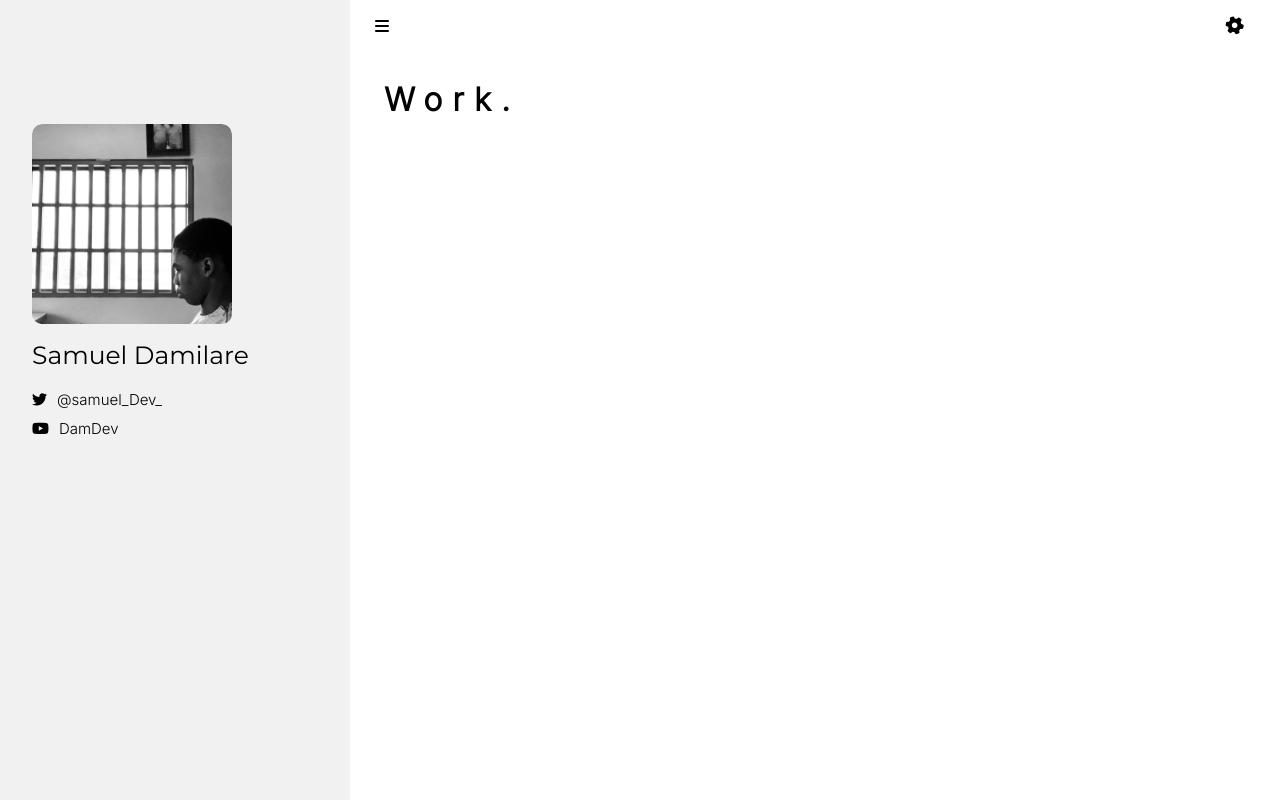
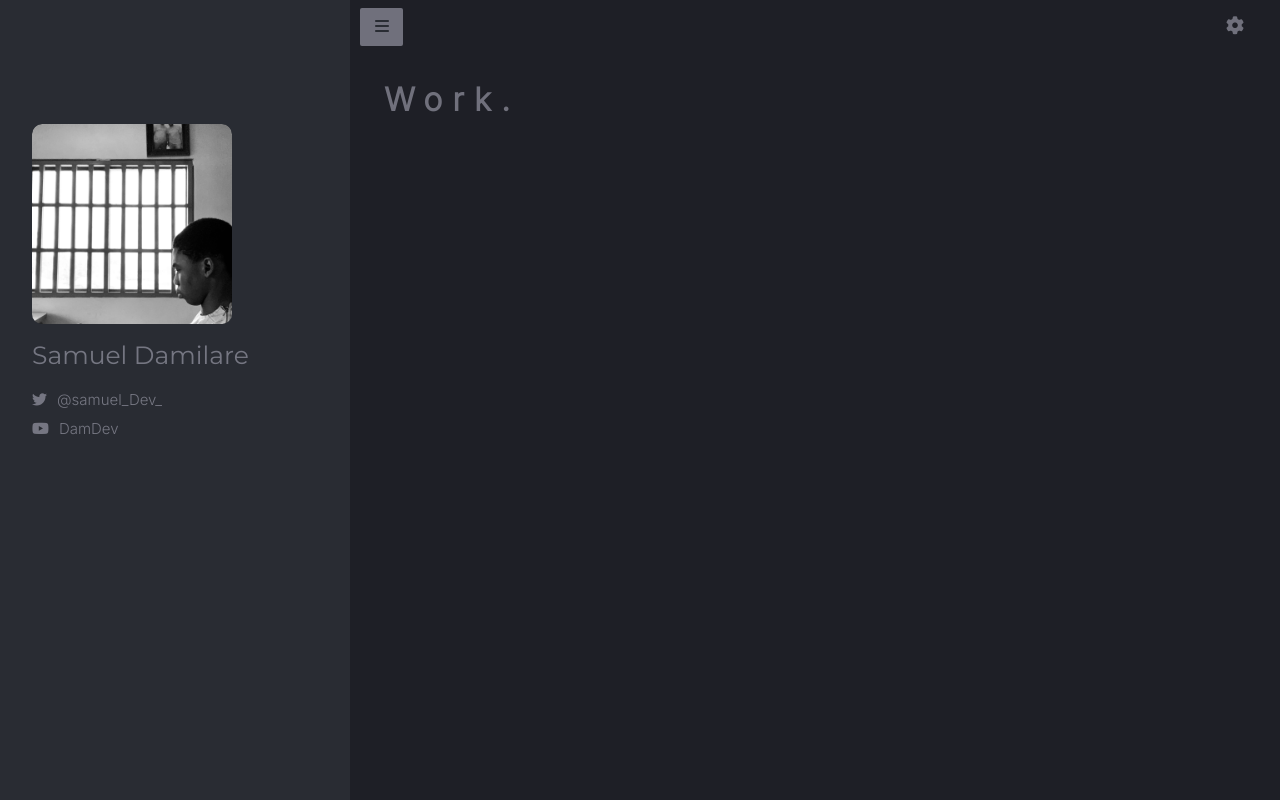
Before and after one commit to DamDev1/personal-protfolio, a plain HTML site: page index.html in a window 1280 px wide. Both pictures are taken after a click on the element 1235 px from the left and 26 px from the top of the page. Drawn offline with Linux system fonts and the light colour scheme; no server answers.

Commit message:
adding and styling

```diff
--- a/index.html
+++ b/index.html
@@ -12,7 +12,7 @@
     <link rel="stylesheet" href="https://cdnjs.cloudflare.com/ajax/libs/font-awesome/6.2.1/css/fontawesome.min.css">
     <title>Samuel Damilare</title>
 </head>
-<body>
+<body class="light">
     <div class="wrapper">
         <aside id="sideBar">
             <div class="sideBar">
--- a/src/main.js
+++ b/src/main.js
@@ -1,9 +1,7 @@
 const openSideBar = document.querySelector(".toggle");
 const sideBar = document.querySelector(".sideBar")
-const main =  document.querySelector("main")
-const theme = document.querySelector(".theme");
-const body = document.querySelector("body");
-const project = document.querySelectorAll(".project")
+const main =  document.querySelector("main");
+const theme = document.querySelector(".theme")
 
 openSideBar.addEventListener("click", () =>{
     sideBar.classList.toggle("sidebarActive");
@@ -12,11 +10,5 @@ openSideBar.addEventListener("click", () =>{
 });
 
 theme.addEventListener("click", () =>{
-    body.classList.toggle("activeBody");
-    theme.classList.toggle("themeActive");
-    sideBar.classList.toggle("sidebarTheme");
-
-    project.forEach(element => {
-        element.classList.toggle("projectActive");
-    });
+    document.body.classList.toggle("dark")
 })
--- a/src/respositeryApi.js
+++ b/src/respositeryApi.js
@@ -1,4 +1,5 @@
 const projects = document.querySelector(".projects");
+
 
 async function fetchData(){
     const api = await (fetch('https://api.github.com/users/DamDev1/repos', {
@@ -16,6 +17,10 @@ async function fetchData(){
         const project = document.createElement("div");
         project.className = "project"
         projects.appendChild(project)
+
+        project.addEventListener("click",()=>{
+            alert("hello")
+        })
 
         const projectname = document.createElement('h2')
         projectname.className = "projectName";
--- a/src/style.scss
+++ b/src/style.scss
@@ -1,20 +1,30 @@
-:root{
-    --InterFont: 'Inter', sans-serif;
-    --MontserratFont: 'Montserrat', sans-serif;
-    --mainColor: black;
-    --secondaryColor: white;
-    --primaryColor: rgba(221, 220, 220, 0.397);
-}
-
 *{
     margin: 0;
     padding: 0;
 }
 
+.light{
+    --InterFont: 'Inter', sans-serif;
+    --MontserratFont: 'Montserrat', sans-serif;
+    --color-1: #e4e6e7;
+    --color-2: #e9ecef;
+    --color-3: #8da9c4;
+    --color-4: rgba(80, 82, 110, 0.884);
+}
+
+.dark{
+    --InterFont: 'Inter', sans-serif;
+    --MontserratFont: 'Montserrat', sans-serif;
+    --color-1: #1E1F26;
+    --color-2: #292c33;
+    --color-3: rgb(39, 40, 42);
+    --color-4: rgba(186, 186, 202, 0.527);
+}
+
 body{
+    background: var(--color-1);
+    color: var(--color-4);
     box-sizing: border-box;
-    background: var(--mainColor);
-    color: var(--secondaryColor);
     transition: 0.5s;
     -webkit-transition: 0.5s;
     -moz-transition: 0.5s;
@@ -22,16 +32,11 @@ body{
     -o-transition: 0.5s;
 }
 
-.activeBody{
-    background: var(--secondaryColor);
-    color: var(--mainColor);
-}
-
 .wrapper{
     #sideBar{
         .sideBar{
             overflow-y: scroll;
-            background: #111;
+            background: var(--color-2);
             height: 100%;
             width: 350px;
             position: fixed;
@@ -89,9 +94,14 @@ body{
                         span{
                             margin-top: 10px;
                             font-size: 15px;
+                            transition: 0.5s;
+                            -webkit-transition: 0.5s;
+                            -moz-transition: 0.5s;
+                            -ms-transition: 0.5s;
+                            -o-transition: 0.5s;
 
                             a{
-                                color: white;
+                                color: var(--color-4);
                                 font-family: var(--InterFont);
                                 text-decoration: none;
                                 margin-left: 10px;
@@ -109,37 +119,22 @@ body{
 
           /* Track */
         ::-webkit-scrollbar-track {
-            background: #26262636;
+            background: transparent;
         }
 
           /* Handle */
         ::-webkit-scrollbar-thumb {
-            background: #888;
+            background: transparent;
         }
 
           /* Handle on hover */
           ::-webkit-scrollbar-thumb:hover {
-            background: #555;
+            background: transparent;
         }
 
         .sidebarActive{
             width: 0;
             overflow-x: hidden;
-        }
-
-        .sidebarTheme{
-            background: var(--primaryColor);
-            .container{
-                .sidebarContent{
-                    .socialIcon{
-                        span{
-                            a{
-                                color: black;
-                            }
-                        }
-                    }
-                }
-            }
         }
 
         .toggle{
@@ -148,8 +143,8 @@ body{
             margin-left: 22.5rem;
             margin-top: 0.5rem;
             cursor: pointer;
-            background: var(--secondaryColor);
-            color: var(--mainColor);
+            background: var(--color-4);
+            color: var(--color-2);
             width: 0.8rem;
             padding: 10px 15px;
             border-radius: 2px;
@@ -162,7 +157,7 @@ body{
             -moz-transition: 0.5s;
             -ms-transition: 0.5s;
             -o-transition: 0.5s;
-}
+        }
 
         .toggleActive{
             margin-left: 1rem;
@@ -218,14 +213,19 @@ body{
 
                 .project{
                     padding: 10px;
-                    color: rgba(190, 190, 190, 0.822);
-                    background: #111;
+                    color: var(--color-4);
+                    background: var(--color-2);
                     margin: 10px;
                     border-radius: 5px;
                     -webkit-border-radius: 5px;
                     -moz-border-radius: 5px;
                     -ms-border-radius: 5px;
                     -o-border-radius: 5px;
+                    transition: 0.5s;
+                    -webkit-transition: 0.5s;
+                    -moz-transition: 0.5s;
+                    -ms-transition: 0.5s;
+                    -o-transition: 0.5s;
 
                     .projectName{
                         font-family: var(--InterFont);
```
Also changed, not shown: src/style.css, 1 other file.
